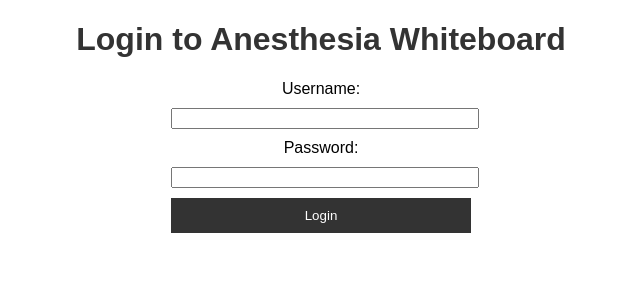
After one commit to keatonhoyle/anesthesia-whiteboard, a Django app: page /login/ in a window 1280 px wide. The commit adds this page. Shown: the top 300 px of the page, without its empty margins (319-959 px from the left). Run offline with Django 5.2, Linux system fonts and the light colour scheme.

Commit message:
Added login functionality with Django authentication

```diff
--- a/requirements.txt
+++ b/requirements.txt
@@ -1,3 +1,6 @@
 django==5.1.2
 gunicorn==23.0.0
-boto3==1.35.39  # Or the latest version installed
+boto3==1.35.39
+django-allauth==65.7.0
+pyjwt==2.9.0
+cryptography==43.0.1  # Or the latest version installed
--- a/templates/index.html
+++ b/templates/index.html
@@ -29,5 +29,6 @@
         </tr>
         {% endfor %}
     </table>
+    <p><a href="{% url 'logout' %}">Log out</a></p>
 </body>
 </html>
--- /dev/null
+++ b/templates/login.html
@@ -0,0 +1,31 @@
+<!DOCTYPE html>
+<html lang="en">
+<head>
+    <meta charset="UTF-8">
+    <meta name="viewport" content="width=device-width, initial-scale=1.0">
+    <title>Login - Anesthesia Whiteboard</title>
+    <style>
+        body { font-family: Arial, sans-serif; text-align: center; }
+        h1 { color: #333; }
+        form { margin: 20px auto; width: 300px; }
+        label, input { display: block; margin: 10px auto; width: 100%; }
+        input[type="submit"] { background-color: #333; color: white; padding: 10px; border: none; cursor: pointer; }
+        input[type="submit"]:hover { background-color: #555; }
+        .error { color: red; }
+    </style>
+</head>
+<body>
+    <h1>Login to Anesthesia Whiteboard</h1>
+    {% if form.errors %}
+        <p class="error">Invalid username or password. Please try again.</p>
+    {% endif %}
+    <form method="post" action="{% url 'login' %}">
+        {% csrf_token %}
+        <label for="username">Username:</label>
+        <input type="text" name="username" id="username" required>
+        <label for="password">Password:</label>
+        <input type="password" name="password" id="password" required>
+        <input type="submit" value="Login">
+    </form>
+</body>
+</html>
--- a/whiteboard/urls.py
+++ b/whiteboard/urls.py
@@ -1,6 +1,9 @@
 from django.urls import path
+from django.contrib.auth.views import LoginView, LogoutView
 from . import views
 
 urlpatterns = [
     path('', views.home, name='home'),
+    path('login/', LoginView.as_view(template_name='login.html'), name='login'),
+    path('logout/', LogoutView.as_view(), name='logout'),
 ]
--- a/whiteboard_project/urls.py
+++ b/whiteboard_project/urls.py
@@ -20,4 +20,5 @@ from django.urls import path, include
 urlpatterns = [
     path('admin/', admin.site.urls),
     path('', include('whiteboard.urls')),
+    path('accounts/', include('allauth.urls')),
 ]
```
Also changed, not shown: whiteboard/views.py (+17 -5 lines), whiteboard_project/settings.py (+24 -0 lines), db.sqlite3.
